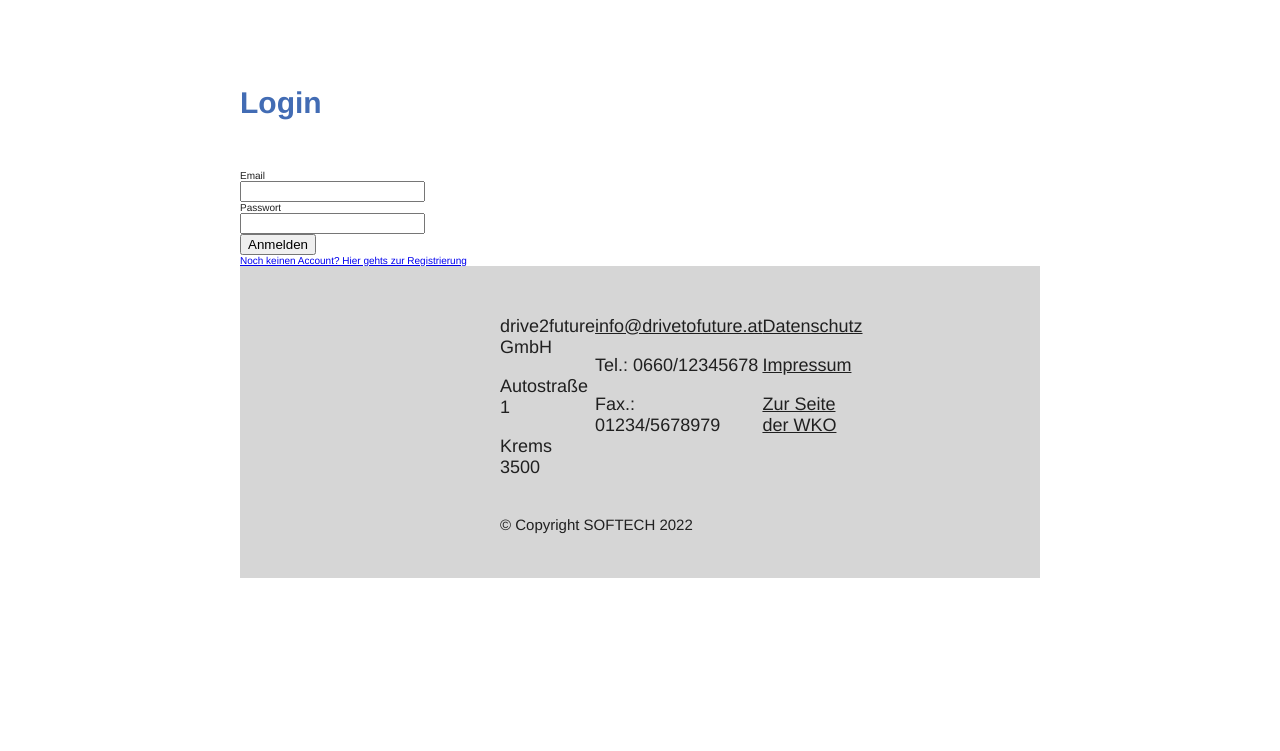
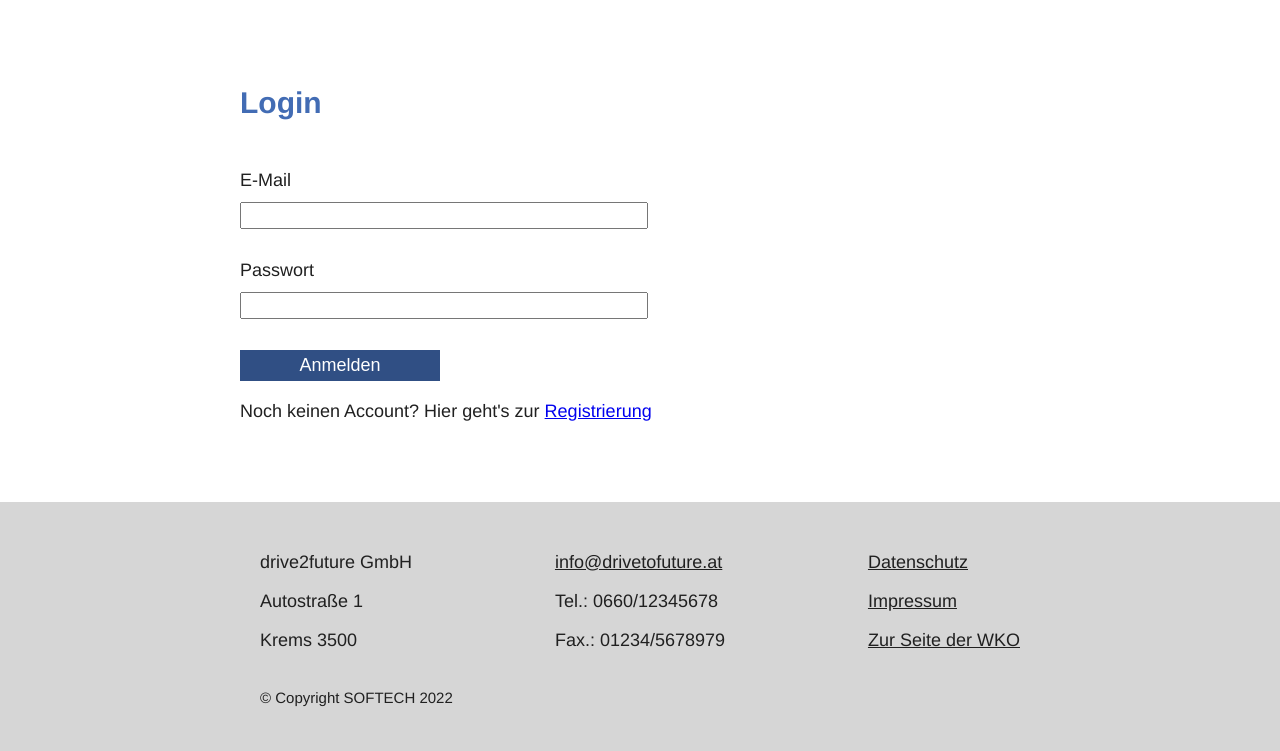
Before and after one commit to orthub/drive2future, a PHP site: page / in a window 1280 px wide. Shown: the part 394-1145 px from the top of the page. Before the commit the page ends 972 px from the top, so only its background shows below. Run offline with PHP 8.4, Linux system fonts and the light colour scheme.

Commit message:
changes stylesheet

```diff
--- a/assets/css/style.css
+++ b/assets/css/style.css
@@ -14,6 +14,19 @@ body h1 {
     font-size: 2.4em;
     margin-bottom: 30px;
   }
+}
+body h2 {
+  font-size: 2em;
+  text-decoration: none;
+  color: #426cb4;
+  margin-bottom: 40px;
+}
+body h2 a {
+  text-decoration: none;
+  color: #426cb4;
+}
+body h2 a:hover {
+  text-decoration: underline;
 }
 body p {
   font-size: 1.8em;
@@ -177,6 +190,24 @@ body .container .app-item .app-row .box-4 {
 body .container .app-item .app-row span {
   display: none;
 }
+body .container label {
+  font-size: 1.8em;
+  display: block;
+}
+body .container input {
+  font-size: 1.8em;
+  display: block;
+  margin-bottom: 20px;
+  width: 400px;
+}
+body .container input[type=submit] {
+  width: fit-content;
+  min-width: 200px;
+  padding: 5px 40px;
+  background-color: #304f84;
+  color: white;
+  border: none;
+}
 body footer {
   padding: 0 260px;
   padding-top: 20px;
--- a/assets/scss/style.scss
+++ b/assets/scss/style.scss
@@ -11,6 +11,21 @@ body {
         @media (max-width: 992px) {
             font-size: 2.4em;
             margin-bottom: 30px;
+        }
+    }
+
+    h2 {
+        font-size: 2em;
+        text-decoration: none;
+        color: #426cb4;
+        margin-bottom: 40px;
+        a{
+            text-decoration: none;
+            color: #426cb4;
+
+            &:hover{
+                text-decoration: underline;
+            }
         }
     }
 
@@ -155,6 +170,27 @@ body {
                 }
             }
         }
+
+        label {
+            font-size: 1.8em;
+            display: block;
+        }
+
+        input {
+            font-size: 1.8em;
+            display: block;
+            margin-bottom: 20px;
+            width: 400px;
+        }
+
+        input[type="submit"] {
+            width: fit-content;
+            min-width: 200px;
+            padding: 5px 40px;
+            background-color: #304f84;
+            color: white;
+            border: none;
+        }
     }
 
     footer {
--- a/views/appointmentManagement.php
+++ b/views/appointmentManagement.php
@@ -12,10 +12,7 @@ require_once __DIR__ . '/../controllers/appointments.php';
     <div class="container">
         <h1>Terminverwaltung</h1>
 
-        <a href="createAppointment.php">
-            <h3>Termin hinzufügen</h3>
-        </a>
-
+        <h2><a href="createAppointment.php">Termin hinzufügen +</a></h2>
 
         <div class="app-item">
             <div class="app-row">
--- a/views/login.php
+++ b/views/login.php
@@ -7,19 +7,17 @@
   <?php require_once __DIR__ . '/partials/navbar.php' ?>
   <?php require_once __DIR__ . '/../lib/login_helper.php' ?>
   <div class="container">
-
-
     <h1>Login</h1>
     <form action="/drive2future/controllers/login.php" method="POST">
-      <label for="login-mail">Email</label><br />
+      <label for="login-mail">E-Mail</label><br />
       <input id="login-mail" type="email" name="login-mail"><br />
       <label for="login-passwd">Passwort</label><br />
       <input id="login-passwd" type="password" name="login-passwd"><br />
       <input type="submit" value="Anmelden">
     </form>
-    <a href="/drive2future/views/register.php">Noch keinen Account? Hier gehts zur Registrierung</a>
-    <?php require_once __DIR__ . '/partials/footer.php' ?>
+    <p>Noch keinen Account? Hier geht's zur <a href="/drive2future/views/register.php">Registrierung</a></p>
   </div>
+  <?php require_once __DIR__ . '/partials/footer.php' ?>
 </body>
 
 </html>
```
Also changed, not shown: 1 other file. Lines whose indentation alone changed are shown as unchanged.
